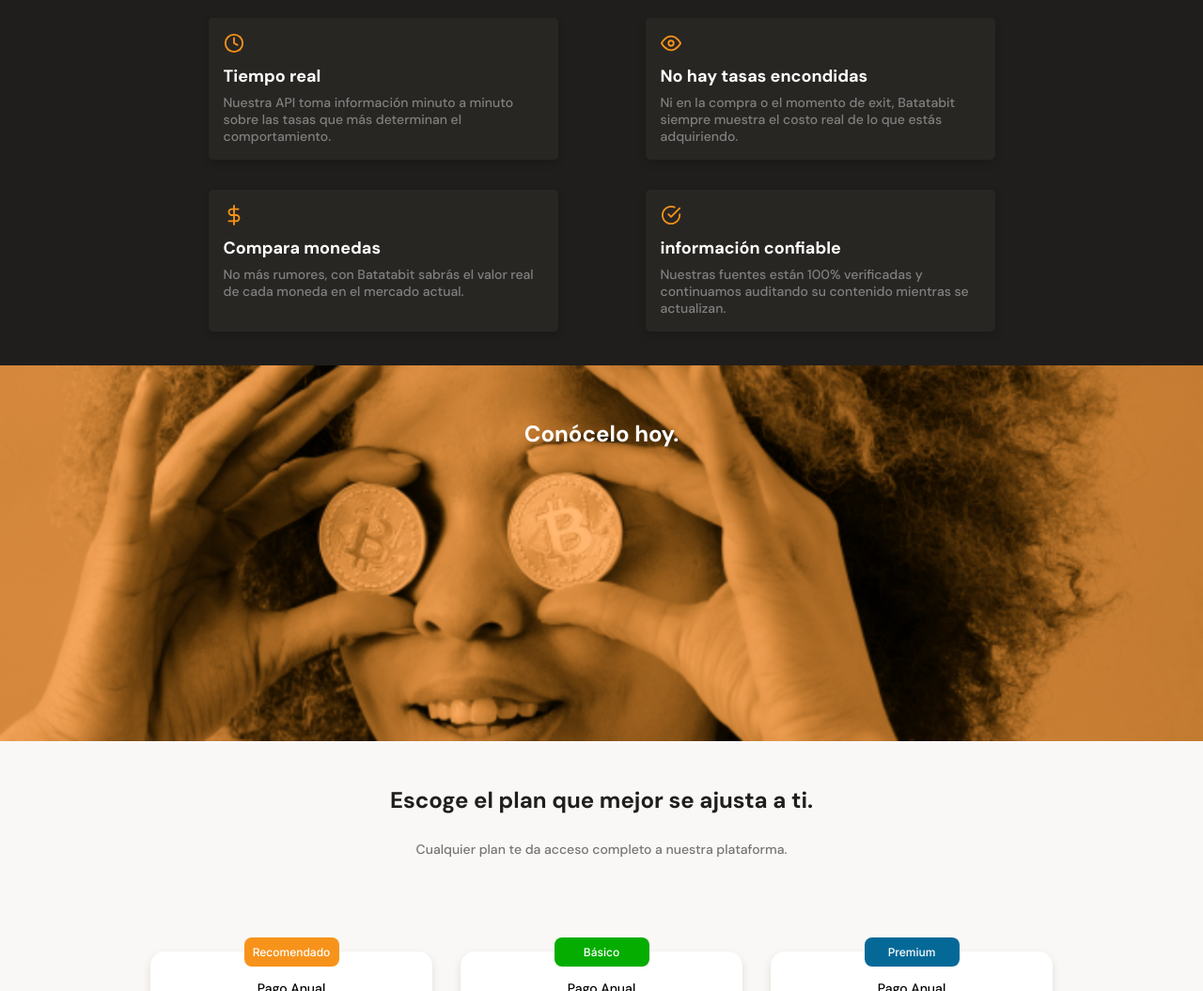
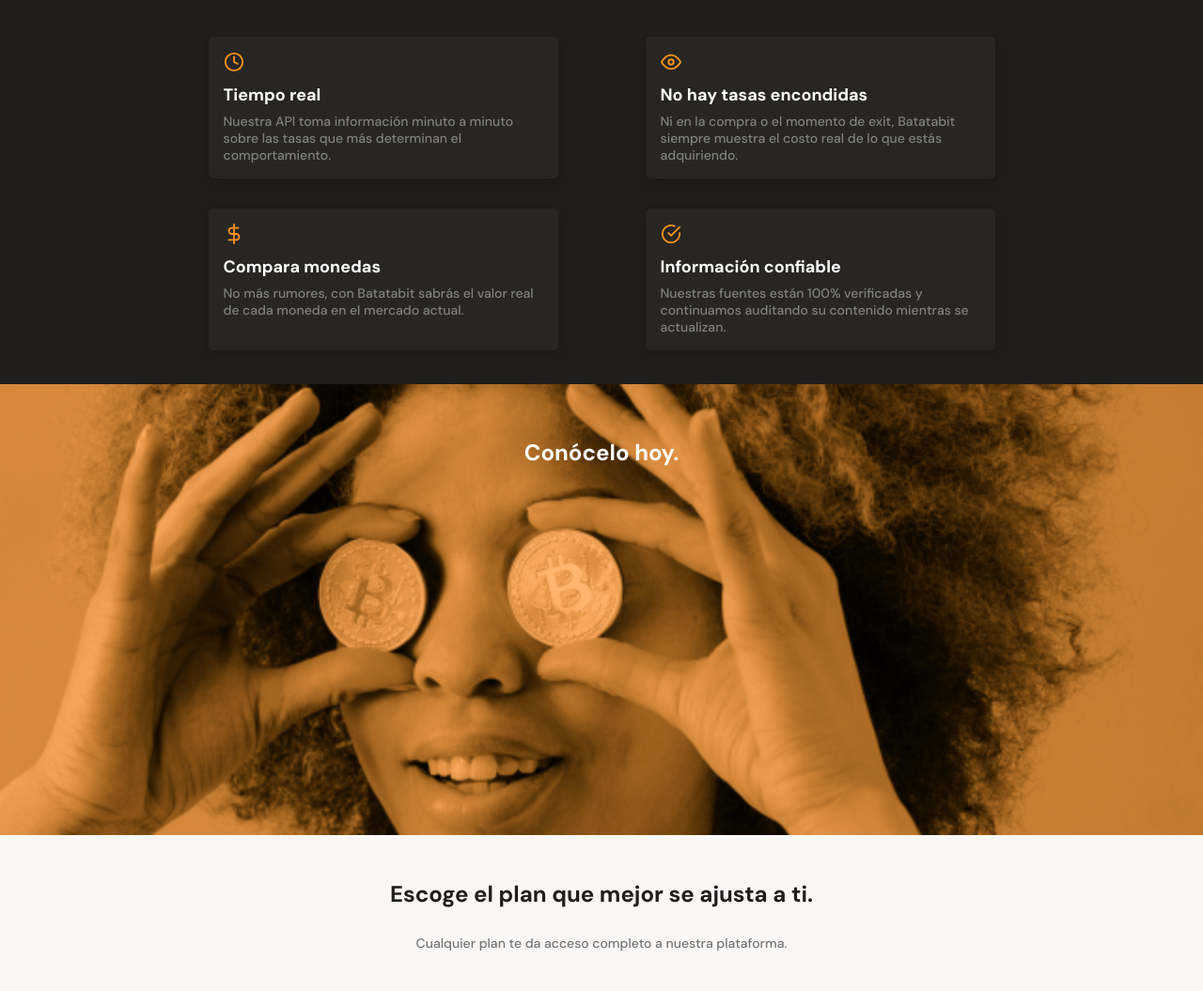
Before and after one commit to JessCP25/BatataBit, a plain HTML site: page index.html in a window 1280 px wide. Shown: the part 1275-2330 px from the top of the page at 94% size. Drawn offline with Linux system fonts and the light colour scheme.

Commit message:
cambios en el css

```diff
--- a/css/tablet.css
+++ b/css/tablet.css
@@ -24,4 +24,5 @@ header{
     background-position: center;
     background-size: cover;
     background-repeat: no-repeat;
+    height: 60vh;
 }
--- a/index.html
+++ b/index.html
@@ -106,7 +106,7 @@
                 </article>
                 <article class="productSection__card">
                     <span class="productSection__card-logo check"></span>
-                    <h2 class="productSection__card-title">información confiable</h2>
+                    <h2 class="productSection__card-title">Información confiable</h2>
                     <p class="productSection__card-body">Nuestras fuentes están 100% verificadas y continuamos auditando su contenido mientras se actualizan.</p>
                 </article>
             </section>
--- a/styles.css
+++ b/styles.css
@@ -152,7 +152,7 @@ main{
 
 .firstSection__footer{
     display: flex;
-    height: 370px;
+    height: 390px;
     width: 100%;
     overflow-x: scroll;
     overscroll-behavior-x: contain;
```
